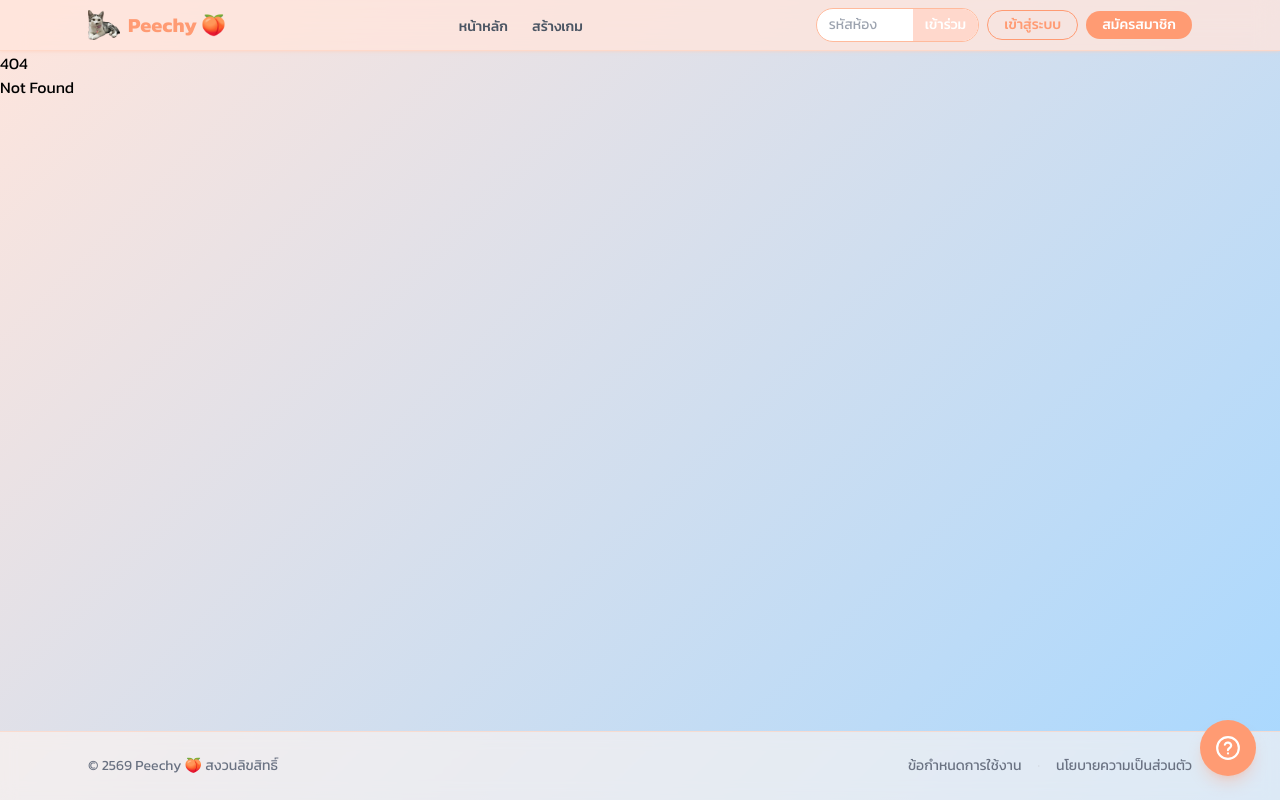
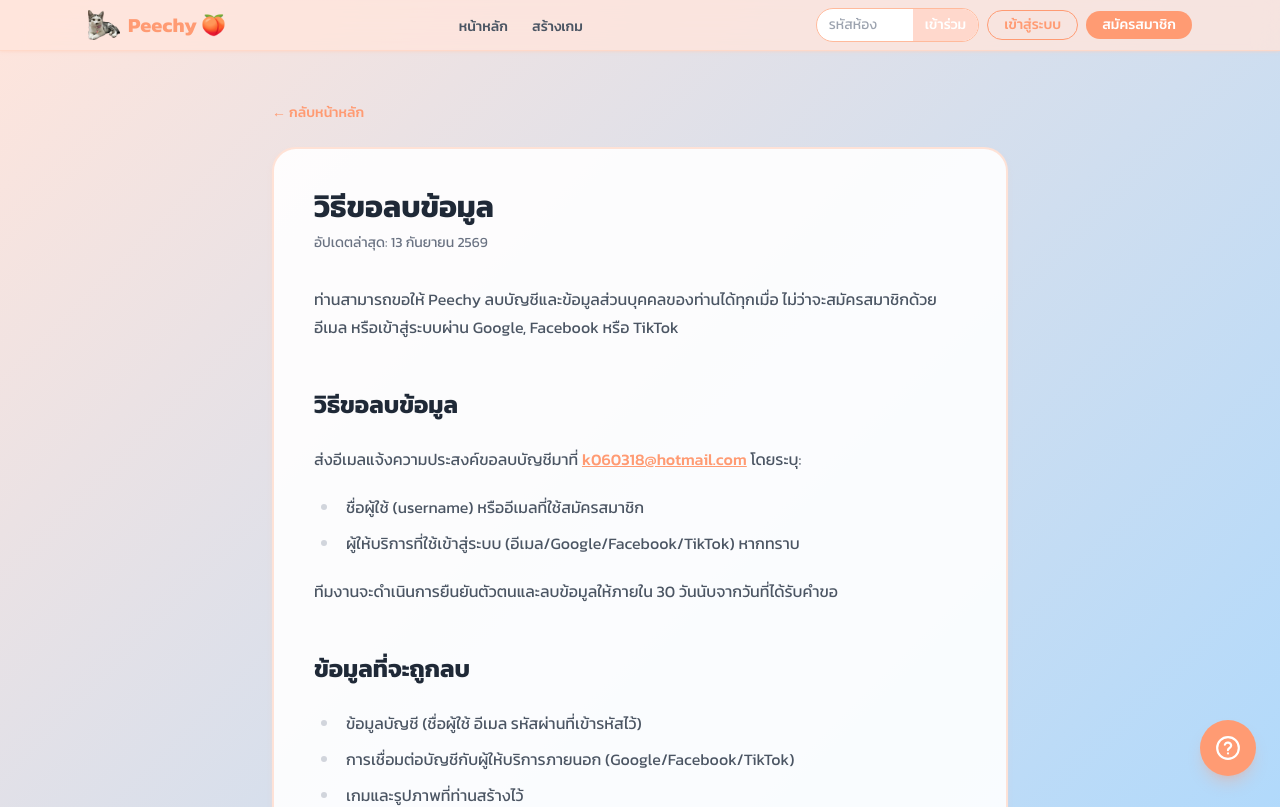
Before and after one commit to Kasidetch-primrose/Peechy, a SvelteKit app: page /legal/data-deletion in a window 1280 px wide. Before the commit this address had no page. Shown: the top 807 px of the page. Built offline with nearby package versions, Linux system fonts and the light colour scheme.

Commit message:
Create +page.svelte

```diff
--- /dev/null
+++ b/src/routes/legal/data-deletion/+page.svelte
@@ -0,0 +1,61 @@
+<script lang="ts">
+	const lastUpdated = '13 กันยายน 2569';
+</script>
+
+<svelte:head>
+	<title>วิธีขอลบข้อมูล - Peechy</title>
+	<meta name="description" content="วิธีขอให้ Peechy ลบบัญชีและข้อมูลส่วนบุคคลของท่าน" />
+</svelte:head>
+
+<div class="mx-auto w-full max-w-[48rem] px-4 py-12">
+	<div class="animate-game-enter">
+		<div class="mb-6">
+			<a
+				href="/"
+				class="inline-flex items-center gap-1 text-sm font-medium text-primary-500 hover:text-primary-600 hover:underline"
+			>
+				← กลับหน้าหลัก
+			</a>
+		</div>
+
+		<div
+			class="rounded-2xl border-2 border-primary-200/60 bg-white/90 p-6 shadow-md shadow-primary-200/30 backdrop-blur-sm sm:p-10"
+		>
+			<h1 class="text-2xl font-bold text-gray-900 sm:text-3xl">วิธีขอลบข้อมูล</h1>
+			<p class="mt-2 text-sm text-gray-500">อัปเดตล่าสุด: {lastUpdated}</p>
+
+			<div
+				class="prose prose-sm mt-8 max-w-none sm:prose-base prose-headings:font-bold prose-headings:text-gray-900 prose-p:text-gray-700 prose-a:text-primary-500 prose-li:text-gray-700"
+			>
+				<p>
+					ท่านสามารถขอให้ Peechy ลบบัญชีและข้อมูลส่วนบุคคลของท่านได้ทุกเมื่อ
+					ไม่ว่าจะสมัครสมาชิกด้วยอีเมล หรือเข้าสู่ระบบผ่าน Google, Facebook หรือ TikTok
+				</p>
+
+				<h2>วิธีขอลบข้อมูล</h2>
+				<p>
+					ส่งอีเมลแจ้งความประสงค์ขอลบบัญชีมาที่
+					<a href="mailto:k060318@hotmail.com">k060318@hotmail.com</a>
+					โดยระบุ:
+				</p>
+				<ul>
+					<li>ชื่อผู้ใช้ (username) หรืออีเมลที่ใช้สมัครสมาชิก</li>
+					<li>ผู้ให้บริการที่ใช้เข้าสู่ระบบ (อีเมล/Google/Facebook/TikTok) หากทราบ</li>
+				</ul>
+				<p>ทีมงานจะดำเนินการยืนยันตัวตนและลบข้อมูลให้ภายใน 30 วันนับจากวันที่ได้รับคำขอ</p>
+
+				<h2>ข้อมูลที่จะถูกลบ</h2>
+				<ul>
+					<li>ข้อมูลบัญชี (ชื่อผู้ใช้ อีเมล รหัสผ่านที่เข้ารหัสไว้)</li>
+					<li>การเชื่อมต่อบัญชีกับผู้ให้บริการภายนอก (Google/Facebook/TikTok)</li>
+					<li>เกมและรูปภาพที่ท่านสร้างไว้</li>
+					<li>ประวัติการเล่นเกมและคะแนน</li>
+				</ul>
+				<p>
+					ดูรายละเอียดการเก็บและใช้ข้อมูลเพิ่มเติมได้ที่
+					<a href="/legal/privacy">นโยบายความเป็นส่วนตัว</a>
+				</p>
+			</div>
+		</div>
+	</div>
+</div>
```
